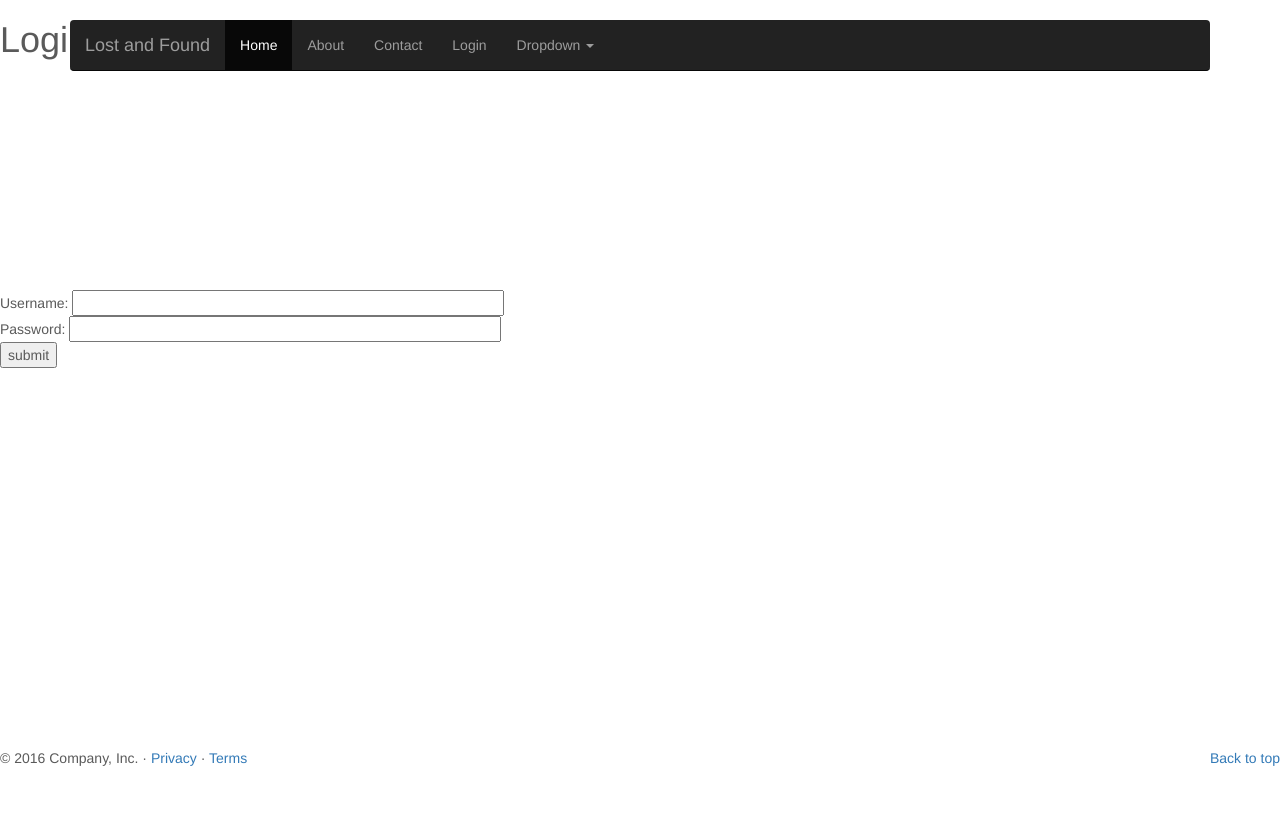
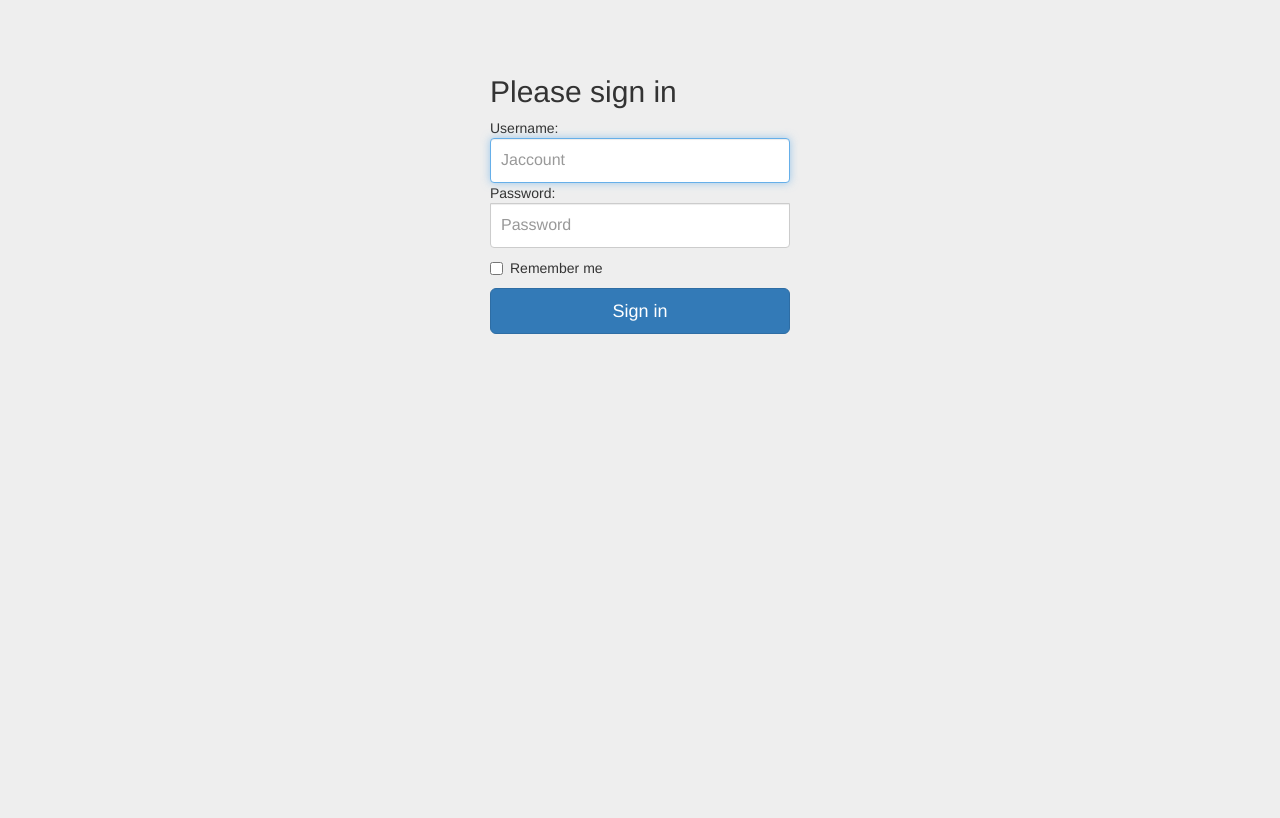
Before and after one commit to wzd-sjtu/LostAndFound, a Django app: template total_page/templates/total_page/login.html in a window 1280 px wide. After the commit the page ends 334 px from the top, so only its background shows below. Run offline with Django 3.2, Linux system fonts and the light colour scheme; the template is opened without the code that fills it, so the values that code supplies are empty; some libraries are stand-ins or nearby versions.

Commit message:
完成登录界面的美化

```diff
--- a/static/bootstrap/css/carousel.css
+++ b/static/bootstrap/css/carousel.css
@@ -39,25 +39,24 @@ body {
 
 /* Carousel base class */
 .carousel {
-  height: 500px;
-  margin-bottom: 60px;
+   width:100%;
+    height:auto;
 }
 /* Since positioning the image, we need to help out the caption */
 .carousel-caption {
   z-index: 10;
 }
-
+.carousel-inner .item img {
+width: 100%;
+}
 /* Declare heights because of positioning of img element */
 .carousel .item {
-  height: 500px;
+  height: auto;
   background-color: #777;
 }
 .carousel-inner > .item > img {
-  position: absolute;
-  top: 0;
-  left: 0;
-  min-width: 100%;
-  height: 500px;
+  width: 100%;
+  height: auto;
 }
 
 
--- /dev/null
+++ b/static/bootstrap/css/signin.css
@@ -0,0 +1,38 @@
+
+body {
+  padding-top: 40px;
+  padding-bottom: 40px;
+  background-color: #eee;
+}
+
+.form-signin {
+  max-width: 330px;
+  padding: 15px;
+  margin: 0 auto;
+}
+.form-signin .form-signin-heading,
+.form-signin .checkbox {
+  margin-bottom: 10px;
+}
+.form-signin .checkbox {
+  font-weight: normal;
+}
+.form-signin .form-control {
+  position: relative;
+  height: auto;
+  -webkit-box-sizing: border-box;
+     -moz-box-sizing: border-box;
+          box-sizing: border-box;
+  padding: 10px;
+  font-size: 16px;
+}
+.form-signin .form-control:focus {
+  z-index: 2;
+}
+.form-signin input[type="jaccount"] {
+}
+.form-signin input[type="password"] {
+  margin-bottom: 10px;
+  border-top-left-radius: 0;
+  border-top-right-radius: 0;
+}
--- a/templates/base.html
+++ b/templates/base.html
@@ -9,9 +9,10 @@
     <meta name="author" content="">
 
 
-    <link rel="icon" href="../../favicon.ico">
+  <link rel="icon" href="../../favicon.ico">
 
     <title>Carousel Template for Bootstrap</title>
+
     <!-- Bootstrap core CSS -->
     <link href="/static/bootstrap/css/bootstrap.css" rel="stylesheet">
 
--- a/total_page/templates/total_page/index.html
+++ b/total_page/templates/total_page/index.html
@@ -14,7 +14,7 @@
       </ol>
       <div class="carousel-inner" role="listbox">
         <div class="item active">
-          <img class="first-slide" src="{% static "images/1.PNG" %}" alt="First slide">
+          <img class="first-slide" src="{% static "images/11.jpg" %}" alt="First slide">
 
                 <div class="container">
                     <div class="carousel-caption">
@@ -27,7 +27,7 @@
 
 
         <div class="item">
-          <img class="second-slide" src="{% static "images/2.PNG" %}" alt="Second slide">
+          <img class="second-slide" src="{% static "images/12.jpg" %}" alt="Second slide">
           <div class="container">
             <div class="carousel-caption">
               <h1>Homework_2</h1>
@@ -37,7 +37,7 @@
         </div>
 
         <div class="item">
-          <img class="third-slide" src="{% static "images/3.PNG" %}" alt="Third slide">
+          <img class="third-slide" src="{% static "images/13.jpg" %}" alt="Third slide">
           <div class="container">
             <div class="carousel-caption">
               <h1>Homework_3</h1>
--- a/total_page/templates/total_page/login.html
+++ b/total_page/templates/total_page/login.html
@@ -1,18 +1,51 @@
 
-{% extends 'base.html' %}
+
+
 {% load static %}
 
+<!DOCTYPE html>
+<html lang="zh-CN">
+  <head>
+    <meta charset="utf-8">
+    <meta http-equiv="X-UA-Compatible" content="IE=edge">
+    <meta name="viewport" content="width=device-width, initial-scale=1">
 
-{% block body_block %}
-<h1>Login to Lost and Found</h1>
-    <br /> <br /> <br /> <br /> <br /> <br /> <br /> <br /> <br /> <br /> <br />
-        <form id="login_form" method="post" action="/total_page/login/">
-            {% csrf_token %}
-            Username: <input type="text" name="username" value="" size="50" />
-            <br />
-            Password: <input type="password" name="password" value="" size="50" />
-            <br />
+    <meta name="description" content="">
+    <meta name="author" content="">
 
-            <input type="submit" value="submit" />
-        </form>
-{% endblock %}
+    <title>Signin Template for Bootstrap</title>
+
+    <!-- Bootstrap core CSS -->
+    <link href="{% static 'bootstrap/css/bootstrap.min.css' %}" rel="stylesheet">
+<!--
+<link rel="stylesheet" href="https://cdn.bootcss.com/bootstrap/3.3.7/css/bootstrap.min.css" integrity="sha384-BVYiiSIFeK1dGmJRAkycuHAHRg32OmUcww7on3RYdg4Va+PmSTsz/K68vbdEjh4u" crossorigin="anonymous">
+<link rel="stylesheet" href="https://cdn.bootcss.com/bootstrap/3.3.7/css/bootstrap-theme.min.css" integrity="sha384-rHyoN1iRsVXV4nD0JutlnGaslCJuC7uwjduW9SVrLvRYooPp2bWYgmgJQIXwl/Sp" crossorigin="anonymous">
+<script src="https://cdn.bootcss.com/bootstrap/3.3.7/js/bootstrap.min.js" integrity="sha384-Tc5IQib027qvyjSMfHjOMaLkfuWVxZxUPnCJA7l2mCWNIpG9mGCD8wGNIcPD7Txa" crossorigin="anonymous"></script>
+-->
+ <link href="{% static 'bootstrap/css/signin.css' %}" rel="stylesheet">
+  </head>
+
+  <body>
+
+    <div class="container">
+
+      <form class="form-signin" role="form" method="post" action=".">
+          {% csrf_token %}
+        <h2 class="form-signin-heading">Please sign in</h2>
+        <label for="inputEmail" class="sr-only">Jaccount</label>
+        Username:<input type="text" id="id_username" class="form-control" placeholder="Jaccount"  name="username" required autofocus=""/>
+        <label for="inputPassword" class="sr-only">Password</label>
+        Password:<input type="password" id="id_password" class="form-control" placeholder="Password" name="password"  required/>
+        <div class="checkbox">
+          <label>
+            <input type="checkbox" value="remember-me"> Remember me
+          </label>
+        </div>
+        <button class="btn btn-lg btn-primary btn-block" type="submit">Sign in</button>
+      </form>
+
+    </div> <!-- /container -->
+
+
+  </body>
+</html>
```
Also changed, not shown: db.sqlite3, static/images/1.jpg (added), static/images/11.jpg (added), static/images/12.jpg (added), static/images/13.jpg (added), static/images/2.jpg (added), static/images/3.jpg (added).
